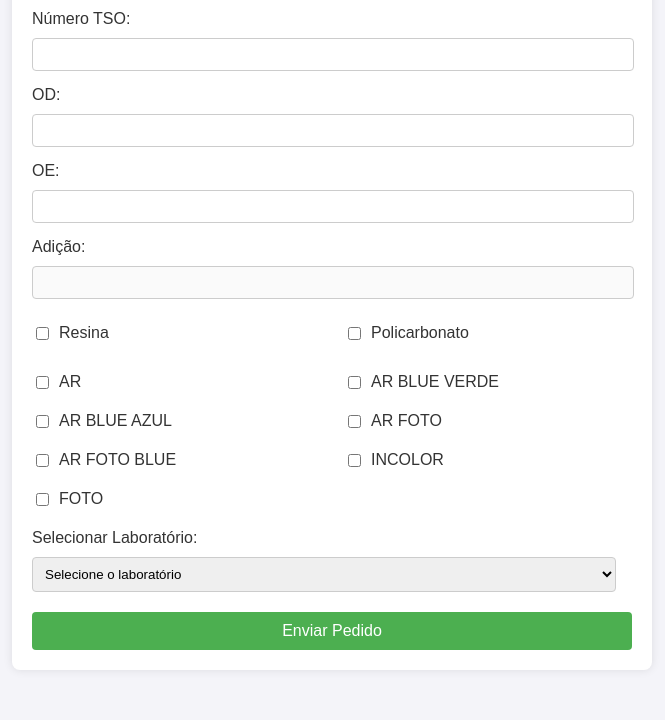
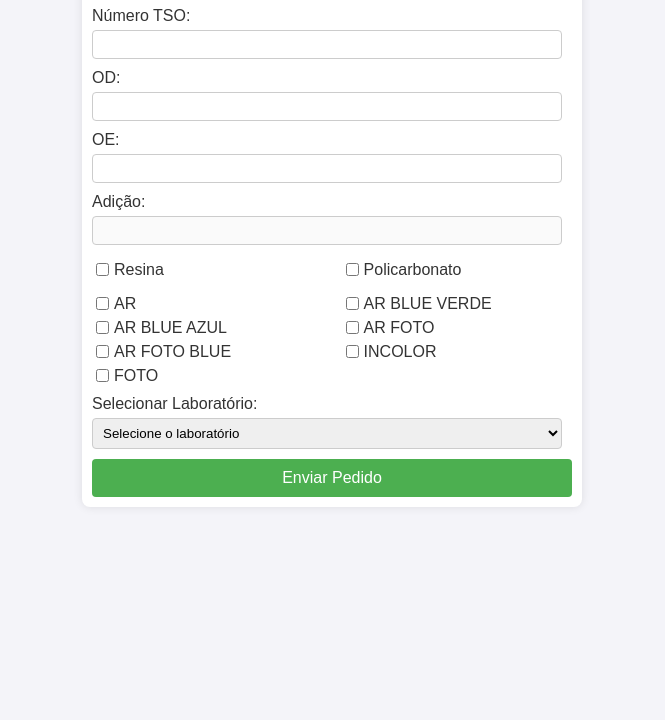
Before and after one commit to iagocamuzzi/oticavistalinda, a plain HTML site: page index.html in a window 1280 px wide. Shown: the part 193-913 px from the top of the page, without its empty margins (308-973 px from the left). After the commit the page ends 800 px from the top, so only its background shows below. Drawn offline with Linux system fonts and the light colour scheme.

Commit message:
Update index.html

```diff
--- a/index.html
+++ b/index.html
@@ -10,30 +10,38 @@
             background-color: #f4f4f9;
             margin: 0;
             padding: 0;
+            display: flex;
+            justify-content: center;
+            align-items: center;
+            height: 100vh;
+            overflow: hidden;
         }
         .container {
-            max-width: 600px;
-            margin: 50px auto;
-            padding: 20px;
+            width: 100%;
+            max-width: 500px;
+            padding: 10px;
             background-color: #fff;
             box-shadow: 0 0 10px rgba(0, 0, 0, 0.1);
             border-radius: 8px;
+            box-sizing: border-box;
         }
         h1 {
             text-align: center;
             color: #333;
+            margin: 10px 0;
         }
         label {
             display: block;
-            margin: 15px 0 5px;
+            margin-top: 10px;
             color: #333;
         }
         input[type="text"], select {
-            width: calc(100% - 16px);
-            padding: 8px;
+            width: calc(100% - 10px);
+            padding: 6px;
             margin-top: 5px;
             border: 1px solid #ccc;
             border-radius: 4px;
+            box-sizing: border-box;
         }
         .radio-container, .checkbox-container, .lens-type-container {
             display: flex;
@@ -45,10 +53,11 @@
             width: 48%;
             display: flex;
             align-items: center;
+            margin-top: 5px;
             cursor: pointer;
         }
         .radio-container input, .checkbox-container input, .lens-type-container input {
-            margin-right: 10px;
+            margin-right: 5px;
         }
         button {
             display: block;
@@ -59,8 +68,8 @@
             border: none;
             border-radius: 4px;
             cursor: pointer;
-            margin-top: 20px;
             font-size: 16px;
+            margin-top: 10px;
         }
         button:hover {
             background-color: #45a049;
@@ -68,7 +77,8 @@
         .confirmation {
             text-align: center;
             color: green;
-            margin-top: 20px;
+            margin-top: 10px;
+            display: none;
         }
     </style>
 </head>
@@ -146,19 +156,21 @@
                 <option value="" disabled selected>Selecione o laboratório</option>
                 <option value="ARTLENTES">ARTLENTES</option>
                 <option value="CPS">CPS</option>
+                <option value="ZION">ZION</option>
             </select>
 
             <button type="button" onclick="sendOrder()">Enviar Pedido</button>
         </form>
-        <div id="confirmation" class="confirmation" style="display: none;">
+        <div id="confirmation" class="confirmation">
             Pedido enviado com sucesso!
         </div>
     </div>
 
     <script>
         const labPhones = {
-            "ARTLENTES": "5527996000790", // Número do WhatsApp do ARTLENTES
-            "CPS": "5527996000790"        // Número do WhatsApp do CPS
+            "ARTLENTES": "5527996926215", // Número do WhatsApp do ARTLENTES
+            "CPS": "5527997569296",       // Número do WhatsApp do CPS
+            "ZION": "5527995895678"       // Número do WhatsApp do ZION
         };
 
         function toggleAdditionField() {
```
